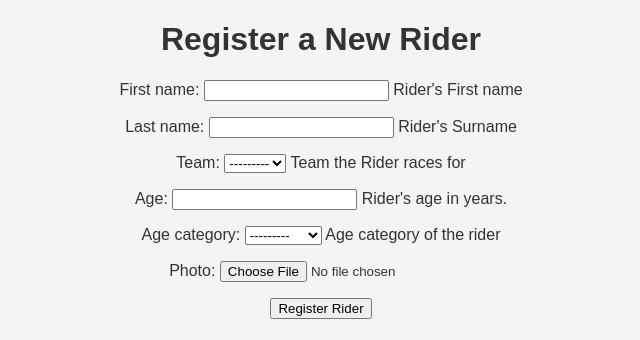
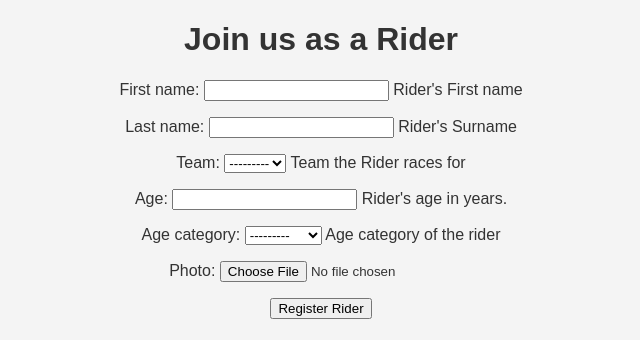
Before and after one commit to Emmywise/UCL-RIDER, a Django app: page /world-cup/register/ in a window 1280 px wide. Shown: the part 118-458 px from the top of the page, without its empty margins (319-959 px from the left). Run offline with Django 5.2, Linux system fonts and the light colour scheme; data that the repository does not hold is empty.

Commit message:
changed add rider page headings

```diff
--- a/world_cup/templates/world_cup/register_rider.html
+++ b/world_cup/templates/world_cup/register_rider.html
@@ -4,7 +4,7 @@
 
 {% block content %}
 <div class="center-content">
-    <h1>Register a New Rider</h1>
+    <h1>Join us as a Rider</h1>
     <form method="post" enctype="multipart/form-data">
         {% csrf_token %}
         {{ form.as_p }}
```
